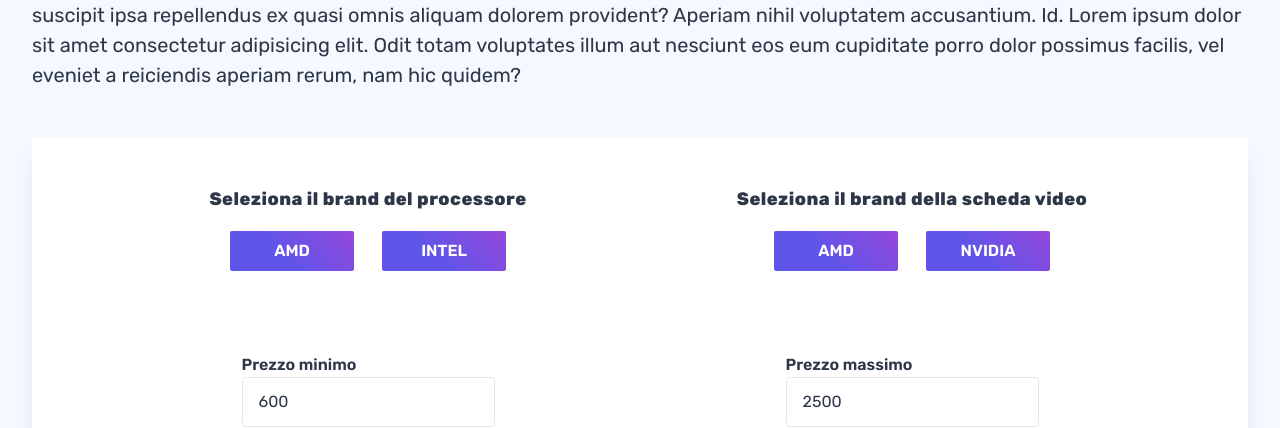
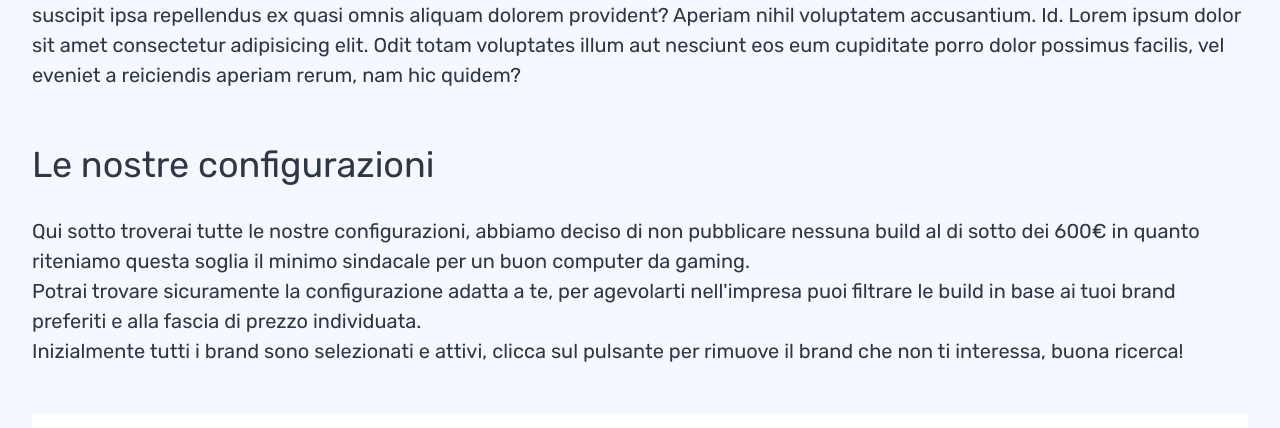
Before and after one commit to albizan/pcgaminghub_frontend, a Next.js app: page / in a window 1280 px wide. Shown: the part 1040-1468 px from the top of the page. Built offline with nearby package versions, Linux system fonts and the light colour scheme; no server answers.

Commit message:
Add text

```diff
--- a/components/BuildsWrapper/BuildsWrapper.tsx
+++ b/components/BuildsWrapper/BuildsWrapper.tsx
@@ -81,6 +81,18 @@
 
   return (
     <div>
+      <section className="text-lg md:text-xl">
+        <h3 className="text-4xl mt-12 mb-6">Le nostre configurazioni</h3>
+        <p className="text-xl">
+          Qui sotto troverai tutte le nostre configurazioni, abbiamo deciso di non pubblicare nessuna build al di sotto dei 600€ in quanto riteniamo questa soglia il
+          minimo sindacale per un buon computer da gaming.
+        </p>
+        <p>
+          Potrai trovare sicuramente la configurazione adatta a te, per agevolarti nell'impresa puoi filtrare le build in base ai tuoi brand preferiti e alla fascia di
+          prezzo individuata.
+        </p>
+        <p>Inizialmente tutti i brand sono selezionati e attivi, clicca sul pulsante per rimuove il brand che non ti interessa, buona ricerca!</p>
+      </section>
       <div className="mt-12 bg-white shadow-xl mb-20 py-12 px-4 lg:px-16 py-8">
         <div className="flex flex-col lg:flex-row">
           <div className="w-full lg:flex-1">
```
